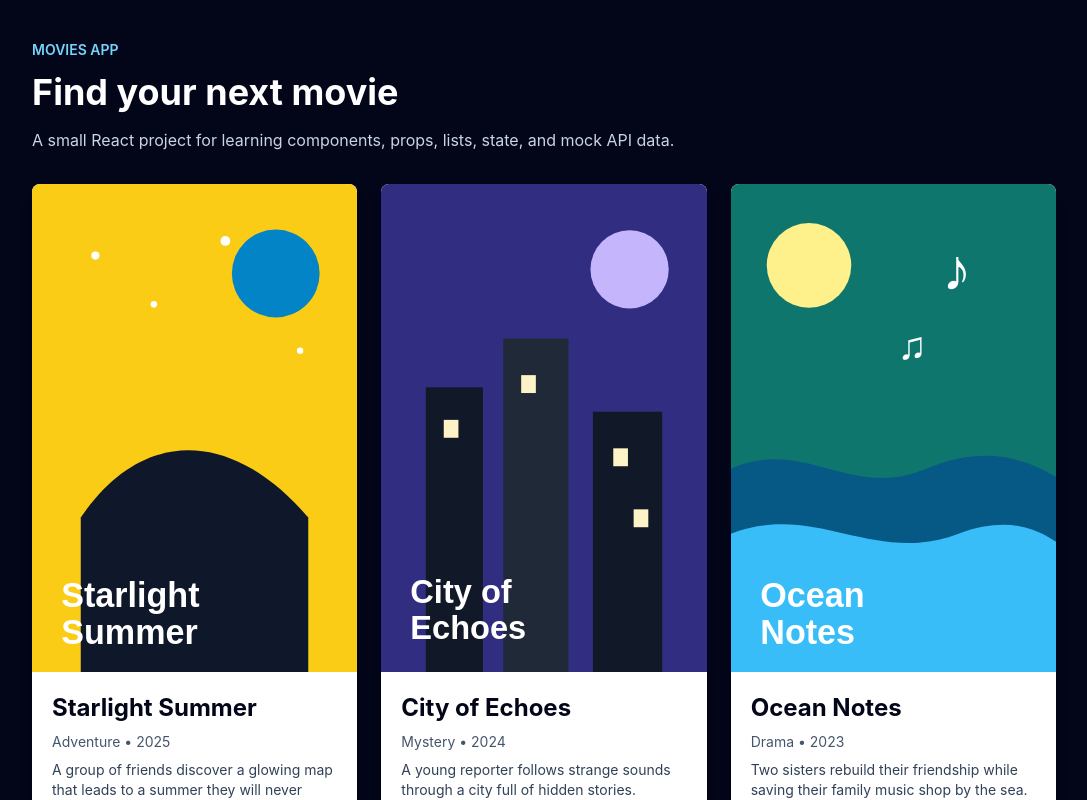
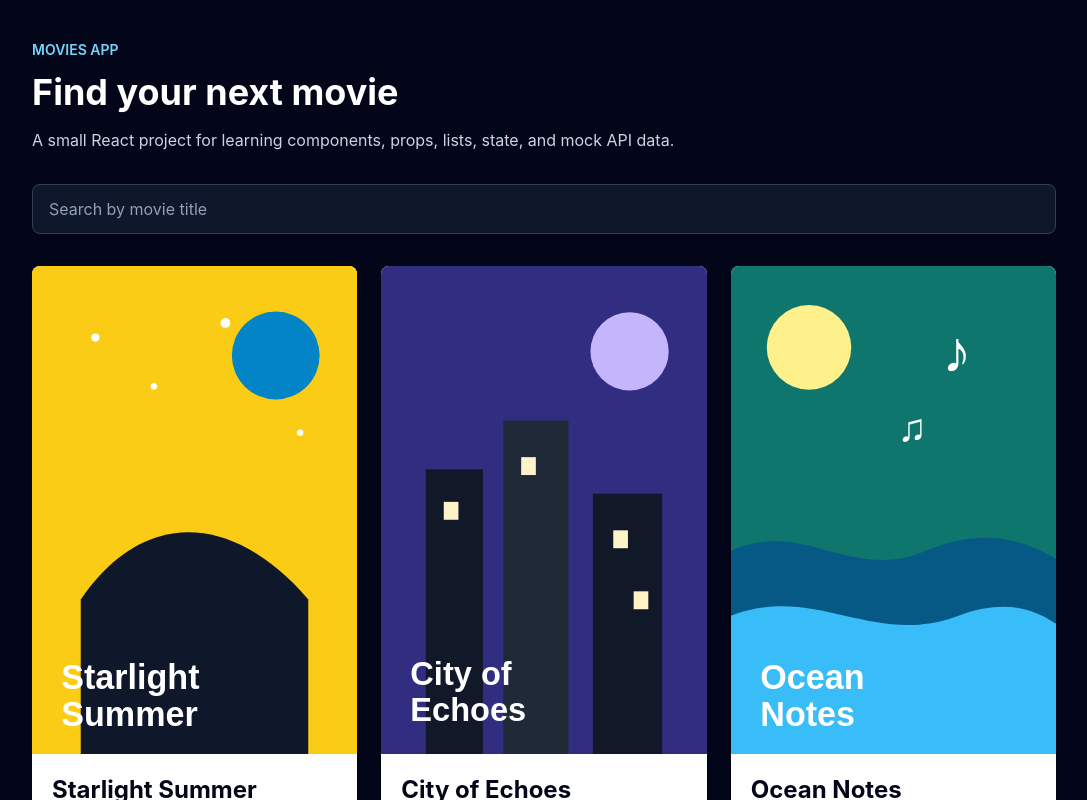
Before and after one commit to uruwqs/movie-app-1, a React (Vite) app: page / in a window 1280 px wide. Shown: the top 800 px of the page, without its empty margins (96-1183 px from the left). Built offline with nearby package versions, Linux system fonts and the light colour scheme.

Commit message:
feat: filter MovieList using MovieSearch

```diff
--- a/src/App.tsx
+++ b/src/App.tsx
@@ -1,7 +1,15 @@
+import { useState } from "react";
 import { MovieList } from "@/components/MovieList.tsx";
+import { MovieSearch } from "@/components/MovieSearch.tsx";
 import { movies } from "@/data/movies.ts";
 
 function App() {
+  const [search, setSearch] = useState("");
+
+  const filteredMovies = movies.filter((movie) =>
+    movie.title.toLowerCase().includes(search.toLowerCase()),
+  );
+
   return (
     <main className="min-h-screen bg-slate-950 px-6 py-10 text-white">
       <section className="mx-auto max-w-5xl">
@@ -14,7 +22,8 @@ function App() {
           and mock API data.
         </p>
 
-        <MovieList movies={movies} />
+        <MovieSearch value={search} onChange={setSearch} />
+        <MovieList movies={filteredMovies} />
       </section>
     </main>
   );
--- /dev/null
+++ b/src/components/MovieSearch.tsx
@@ -0,0 +1,17 @@
+type MovieSearchProps = {
+  value: string;
+  onChange: (value: string) => void;
+};
+
+export function MovieSearch({ value, onChange }: MovieSearchProps) {
+  return (
+    <input
+      aria-label="Search movies by title"
+      className="mt-8 w-full rounded-lg border border-slate-700 bg-slate-900 px-4 py-3 text-white placeholder:text-slate-400"
+      type="text"
+      placeholder="Search by movie title"
+      value={value}
+      onChange={(event) => onChange(event.target.value)}
+    />
+  );
+}
```
